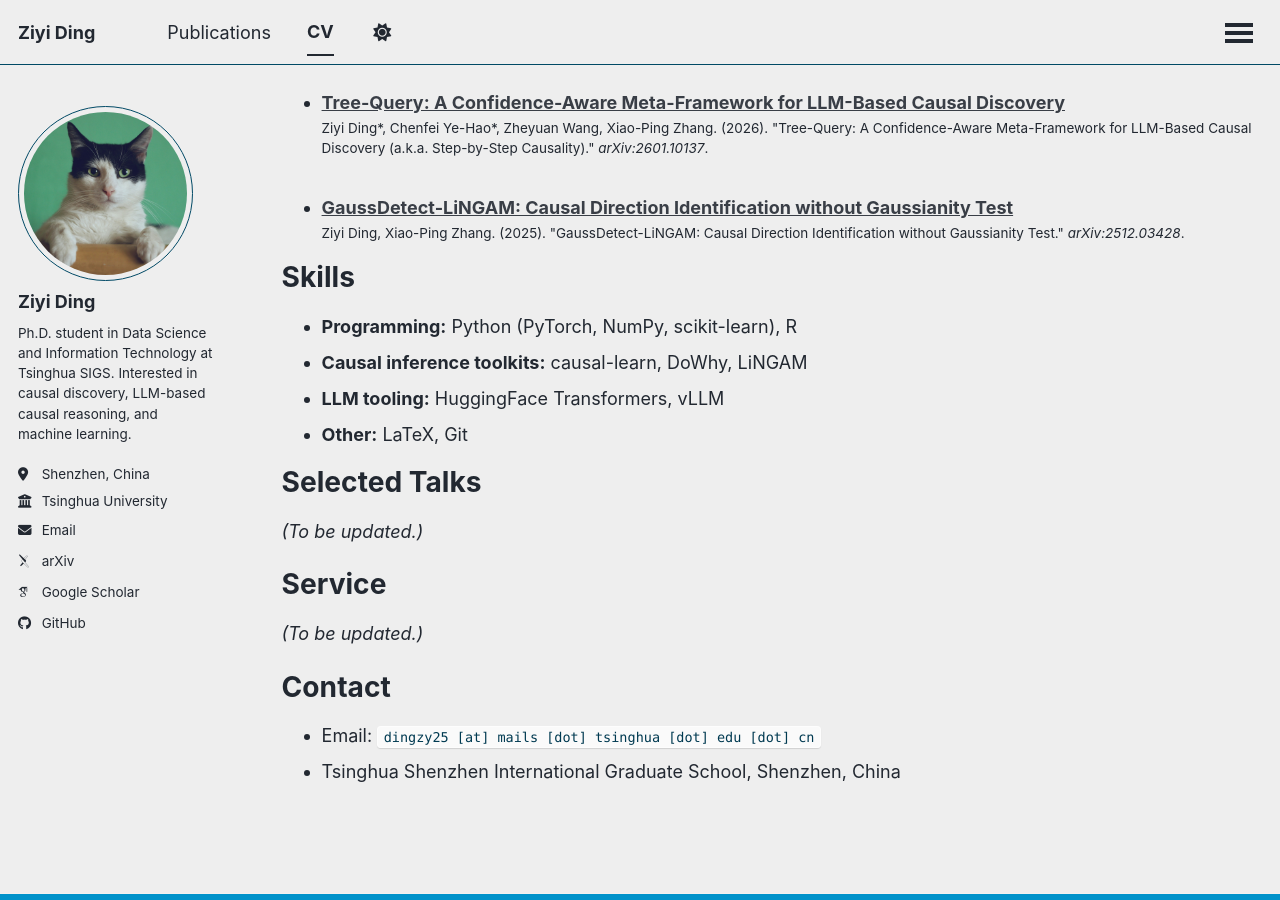
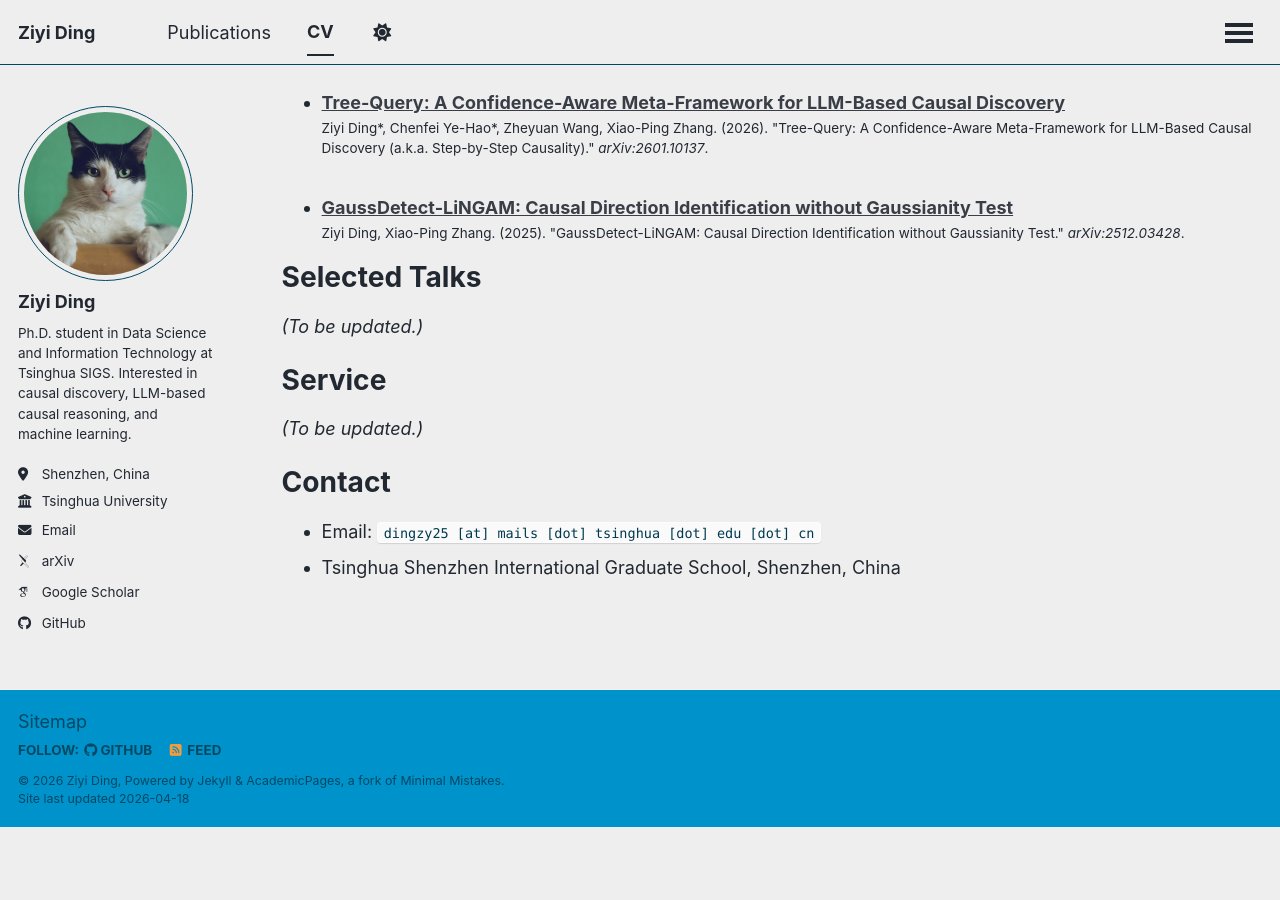
Before and after one commit to Dzyy123/Dzyy123.github.io, a Jekyll site: the page built from _pages/cv.md, in a window 1280 px wide and 900 px high, scrolled down 575 px. Built offline with Jekyll 4.4.1, drawn with Linux system fonts in a browser that asks for light colours; some web fonts are replaced; a script that is not in the unit is left out; after the commit the page ends 1402 px from its top, so only the background shows below that.

Commit message:
chore: remove Skills section from CV

```diff
--- a/_pages/cv.md
+++ b/_pages/cv.md
@@ -27,13 +27,6 @@ Publications
     {% include archive-single-cv.html %}
   {% endfor %}</ul>
 
-Skills
-======
-* **Programming:** Python (PyTorch, NumPy, scikit-learn), R
-* **Causal inference toolkits:** causal-learn, DoWhy, LiNGAM
-* **LLM tooling:** HuggingFace Transformers, vLLM
-* **Other:** LaTeX, Git
-
 Selected Talks
 ======
 *(To be updated.)*
```
